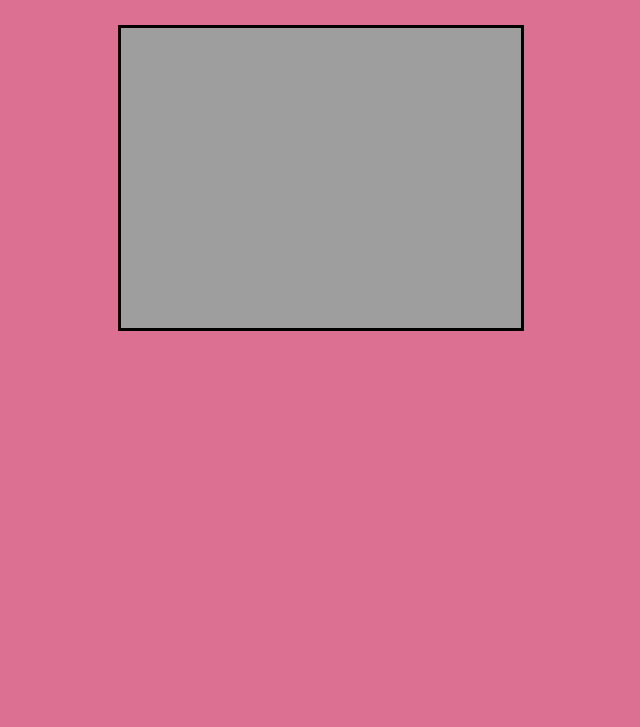
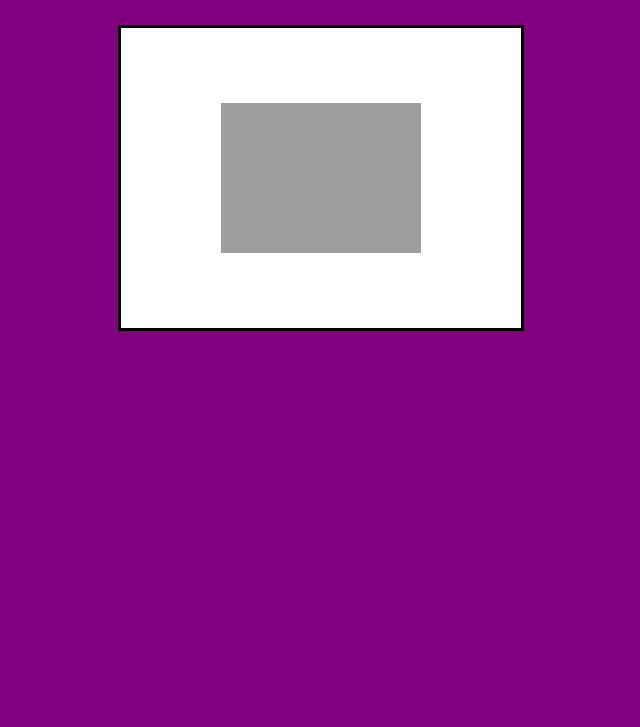
Before and after one commit to Kalko5000/TheRighteousForteWeb, a website: page index.html in a window 1280 px wide. Shown: the part 73-800 px from the top of the page, without its empty margins (319-959 px from the left). Drawn offline with Linux system fonts and the light colour scheme.

Commit message:
Color & scale change

```diff
--- a/src/main.js
+++ b/src/main.js
@@ -15,7 +15,7 @@
 const img = new Image();
 img.src = "/TheRighteousForteWeb/img/ValhalisPlayerVer.webp"; // Location of image
 
-let scale = 1;
+let scale = 0.5;
 const scaleFactor = 1.1; // Zoom factor per scroll
 let originX, originY;
 let isDragging = false;
--- a/styles.css
+++ b/styles.css
@@ -3,7 +3,7 @@
 }
 
 body {
-  background: palevioletred;
+  background: purple;
   color: white;
 }
 
```
